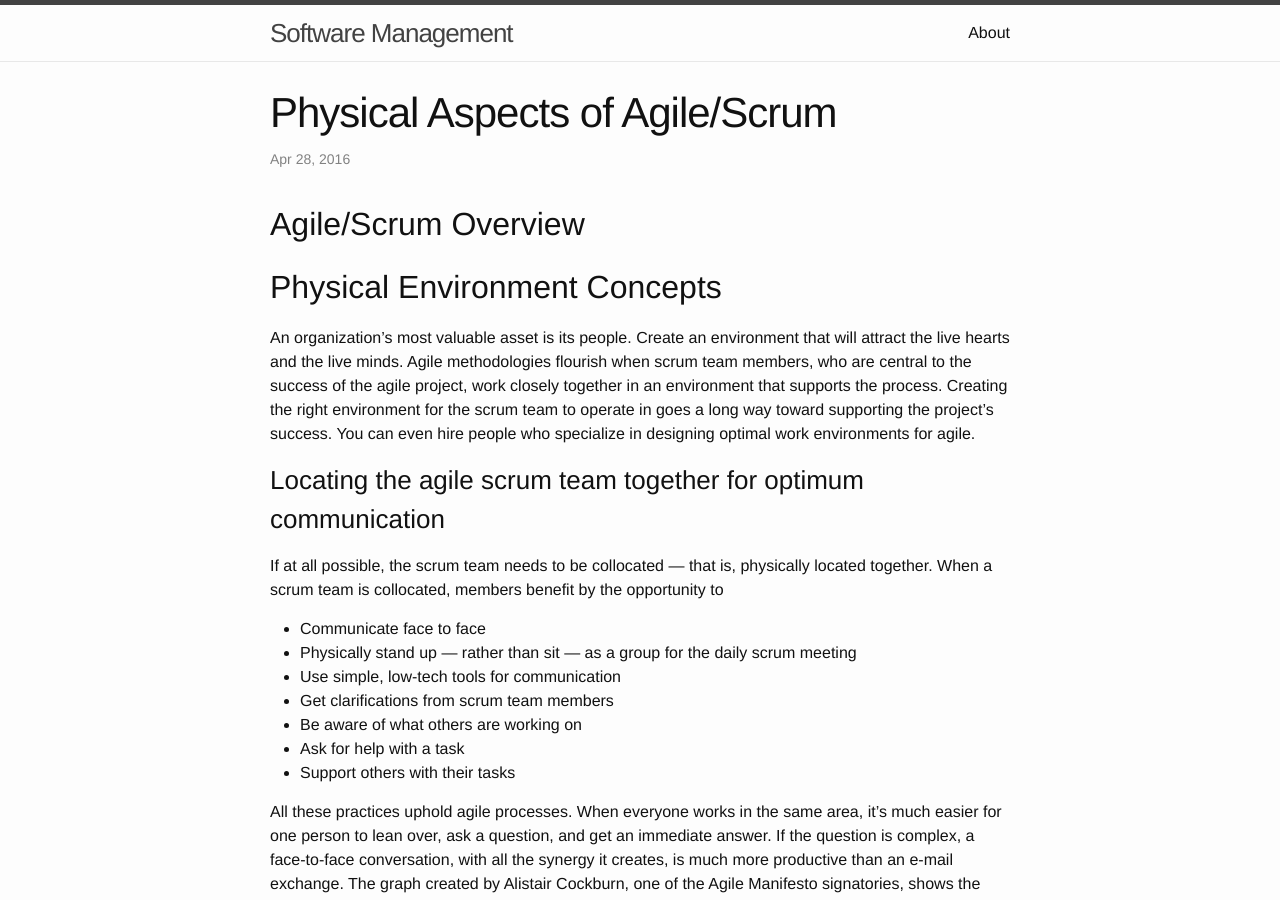
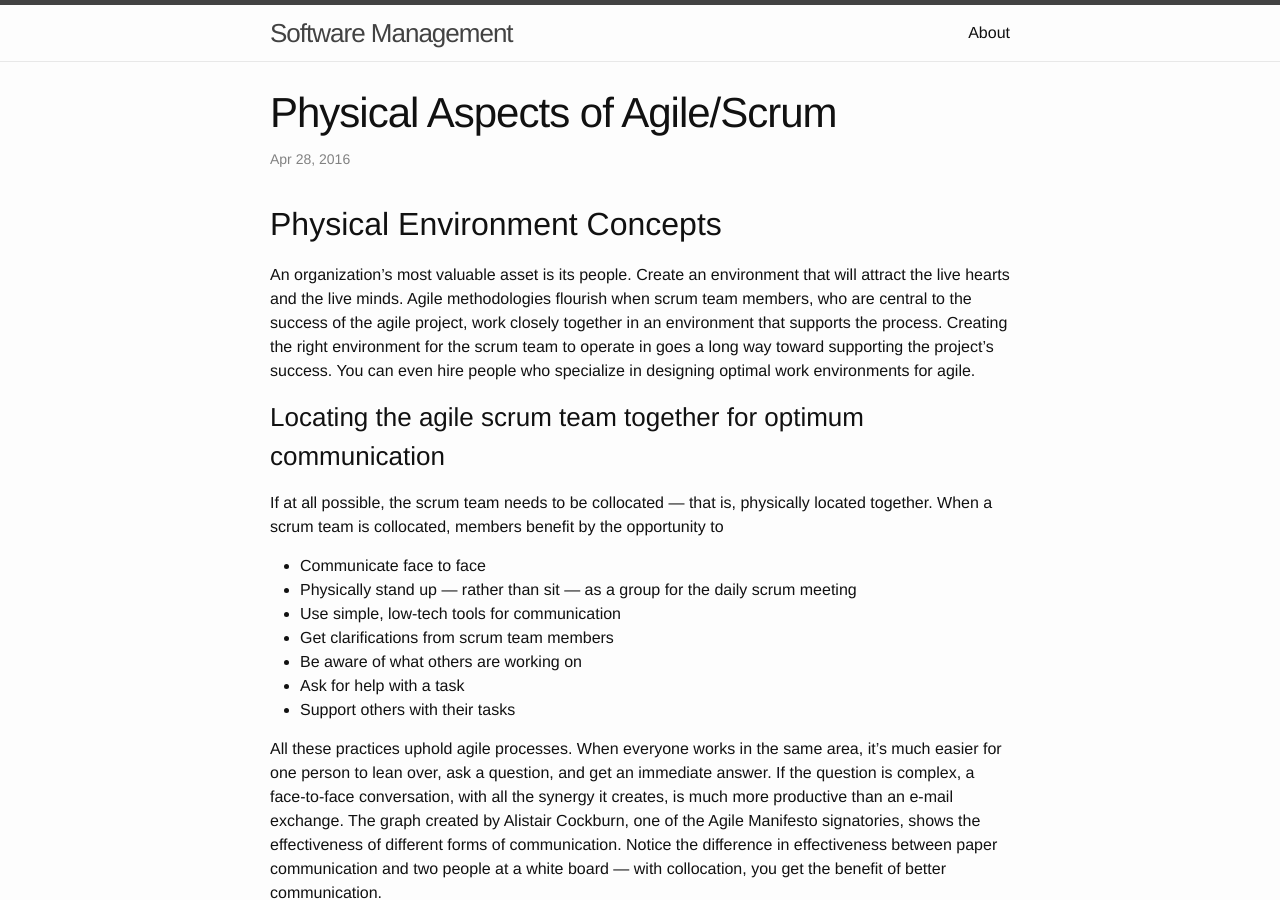
Before and after one commit to css566/css566.github.io, a Jekyll site: the page built from _posts/2016-04-28-agile_physical.md, in a window 1280 px wide and 900 px high. Built offline with Jekyll 4.4.1, drawn with Linux system fonts in a browser that asks for light colours; comment, search, counter and statistics services are not loaded; grey boxes are pictures that could not be loaded.

Commit message:
Update 2016-04-28-agile_physical.md

```diff
--- a/_posts/2016-04-28-agile_physical.md
+++ b/_posts/2016-04-28-agile_physical.md
@@ -3,13 +3,13 @@
 title: Physical Aspects of Agile/Scrum
 ---
 
-## Agile/Scrum Overview
+## Physical Environment Concepts
 
-## Physical Environment Concepts
 An organization's most valuable asset is its people. Create an environment that will attract the live hearts and the live minds.
 Agile methodologies flourish when scrum team members, who are central to the success of the agile project, work closely together in an environment that supports the process. Creating the right environment for the scrum team to operate in goes a long way toward supporting the project's success. You can even hire people who specialize in designing optimal work environments for agile.
 
 ### Locating the agile scrum team together for optimum communication
+
 If at all possible, the scrum team needs to be collocated — that is, physically located together. When a scrum team is collocated, members benefit by the opportunity to
 
 - Communicate face to face
@@ -57,7 +57,6 @@
 
 Six people produce 15 communication channels, as is confirmed by this formula: 6 x (6-1) ÷ 2 = 15. If there were 17 people, the formula would be applied as: 17 x (17-1) ÷ 2 = 136. The communication web grows exponentially, and becomes more entangled, as additional team members are added.
 
-
 #### Open, collaborative space design
 
 An adaptable business model requires an adaptable space. Open space design offers increased flexibility (i.e., adaptability) and an effective strategy for implementing organizational change. However, it generally results in a decrease in employee morale, and productivity, and that decrease is sustained over time. There are some important factors to consider if efficiency is a key driver. While open space designs generally drive some positive behaviors, such as transparency, collaboration, responsiveness, adaptability, and collective ownership, they also introduce a myriad of distractions.
@@ -69,6 +68,7 @@
 The research article "Stress and Open-Office Noise" (Evans and Johnson, 2000) draws the conclusion that "open-office noise elevated workers' urinary epinephrine levels, but not their norepinephrine or cortisol levels, and it produced behavioral aftereffects (fewer attempts at unsolvable puzzles) indicative of motivational deficits. Participants were also less likely to make ergonomic, postural adjustments in their computer work station while working under noisy, relative to quiet, conditions. Postural invariance is a risk factor for musculoskeletal disorder." In the results section of the article, it is noted that workers in both the control group (traditional office space design) and experiment group (open office space design) reported feeling similar levels of stress at the end of a three-hour period, but those in the open office space had additional physiological signs that indicated elevated stress levels above that of their counterparts in the control group. The stress of the environment had a direct, measurable impact on them physically.
 
 #### Context switching
+
 The optimal number of tasks for each team member is no more than two in progress at a time (Clark and Wheelwright, 1993), which allows someone to switch over to another task if the first one should become blocked. As the number of tasks increases beyond two, the amount of time it takes to context switch is inversely proportionate to their level of productivity. Thus, in an open space design, particularly with large team sizes, the amount of context switching that takes place due to interruptions (either from members of their own team or from other teams) results in a significant decrease in productivity. If the intent is to increase efficiency, then it will be necessary to limit these context switching disruptions, and thereby limit the number of concurrently assigned tasks each team member has. After all, the more tasks a team member has, and the more projects they're involved in, the higher the rate of disruption (since more people will require their expertise). Large teams mean more disruptions (after all, you've got more communication channels to maintain!)
 
 Self-organizing behavior, distributed processing, and emergent design
@@ -79,6 +79,7 @@
 There needs to be an initial design that will promote adoption (i.e., team members to buy-in to the open design concept) so that collective ownership becomes an ingrained principle, and people begin to self-organize and adapt to their surroundings rather than protest them. This is what will drive efficiency in a sustainable, innovative way.
 
 ## Example Room
+
 ![enter image description here](http://www.velocitycounts.com/wp-content/uploads/2013/12/Screen-Shot-2013-12-27-at-11.13.21-AM.png)
 
 [Source: www.velocitycounts.com](http://www.velocitycounts.com/category/advice/)
```
